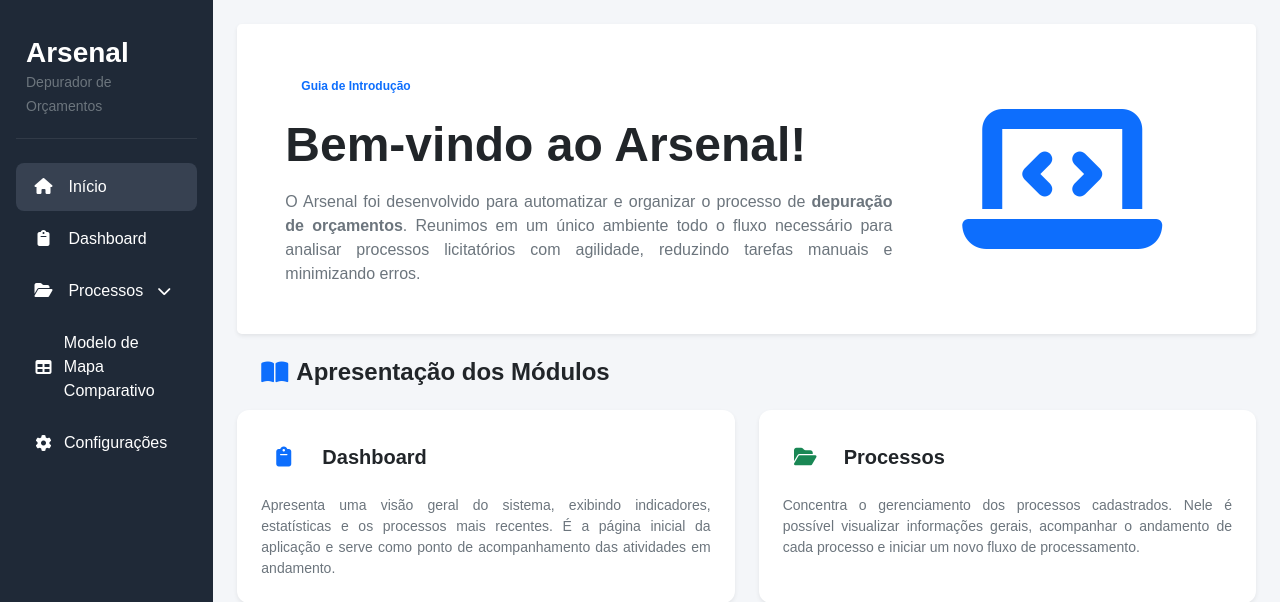
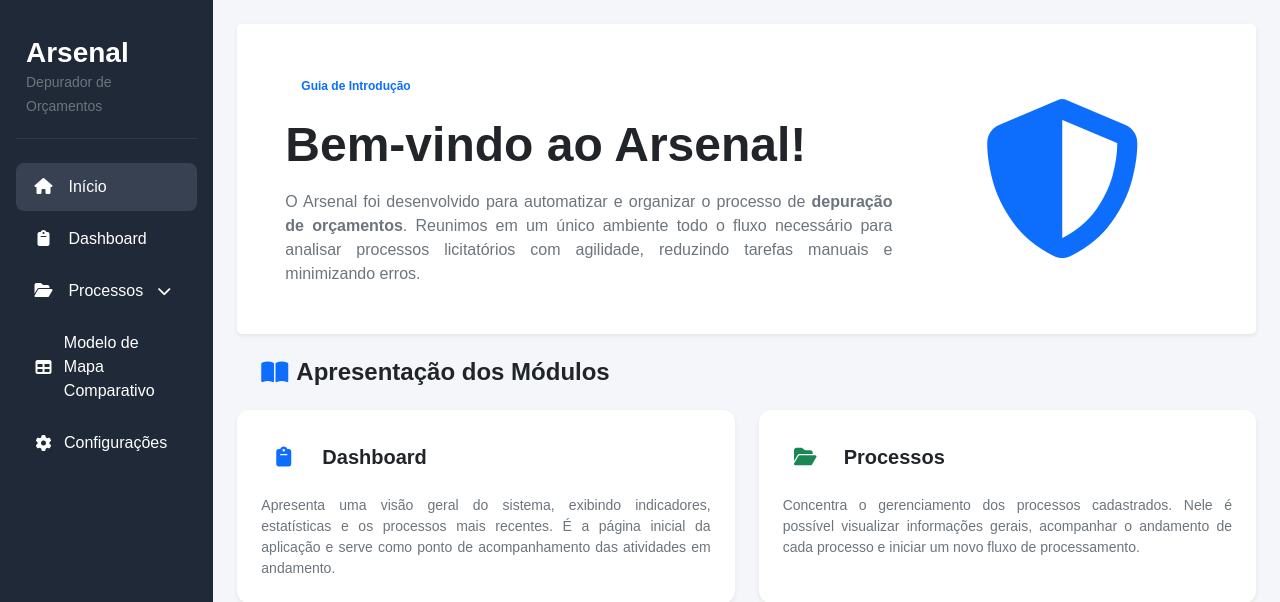
Before and after one commit to TamiresMusafir/arsenal, a Django app: page / in a window 1280 px wide. Shown: the top 602 px of the page. Run offline with Django 5.2, Linux system fonts and the light colour scheme; grey boxes labelled with a size stand in for pictures from a placeholder-image service; some libraries are stand-ins or nearby versions.

Commit message:
Update index.html

```diff
--- a/home/templates/index.html
+++ b/home/templates/index.html
@@ -26,7 +26,7 @@
             </div>
             <div class="col-lg-4 col-md-6 text-center">
               <i
-                class="fa-solid fa-laptop-code text-primary opacity-25"
+                class="fa-solid fa-shield-halved text-primary opacity-25"
                 style="font-size: 10rem"
               ></i>
             </div>
```
